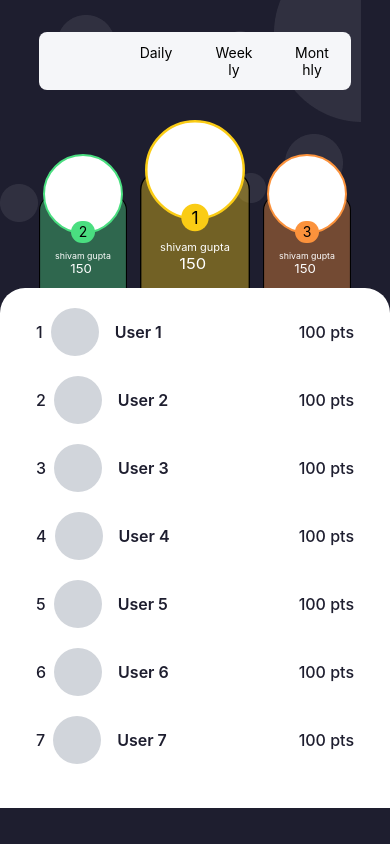
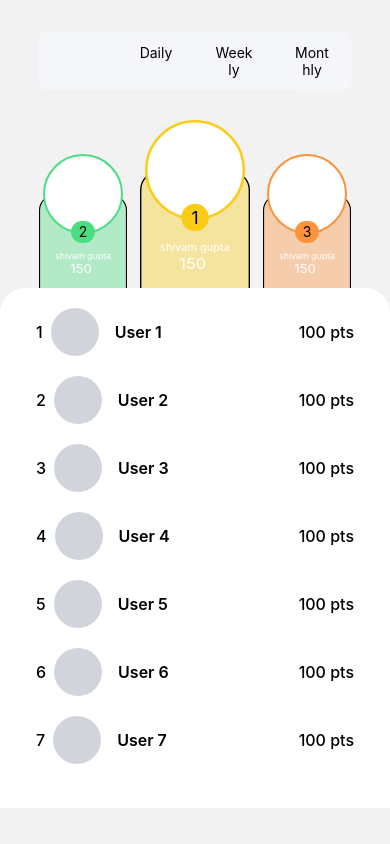
Before and after one commit to boy-scripter/react-native-education, a React Native app: screen /mainstack in a window 390 px wide. Built offline with nearby package versions, Linux system fonts and the light colour scheme.

Commit message:
theme chnages

```diff
--- a/src/constant/color.constant.ts
+++ b/src/constant/color.constant.ts
@@ -5,8 +5,6 @@ export default {
     '200': '#374151',
   },
   theme: {
-    DEFAULT: '#4D81E7',
-    '100': '#1D61E7',
-    '900': '#1E1E2F',
+    DEFAULT: '#1E1E2F',
   },
 };
--- a/tailwind.config.js
+++ b/tailwind.config.js
@@ -17,8 +17,6 @@ module.exports = {
         },
         theme: {
           DEFAULT: colorConstant.theme.DEFAULT,
-          100: colorConstant.theme['100'],
-          900: colorConstant.theme['900'],
         },
       },
       fontFamily: {
```
